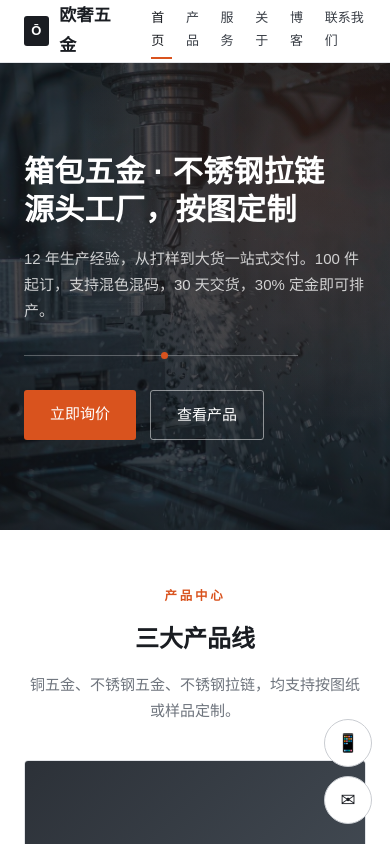
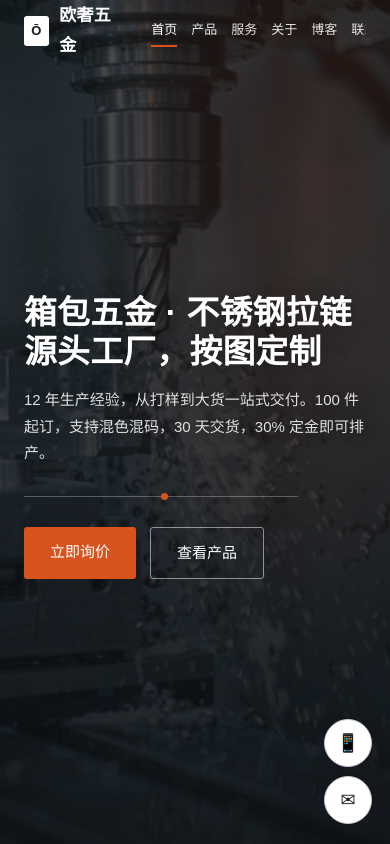
Before and after one commit to osheaccessories/oshe.cn, a plain HTML site: page index.html in a window 390 px wide. Shown: the top 844 px of the page. Drawn offline with Linux system fonts and the light colour scheme.

Commit message:
图片更新

```diff
--- a/assets/style.css
+++ b/assets/style.css
@@ -32,7 +32,20 @@ img{max-width:100%;display:block;}
 .wrap{max-width:1080px;margin:0 auto;padding:0 24px;}
 
 /* ── 导航 ─────────────────────────────────── */
+/* ── 导航：内页白底 sticky；首页透明叠加首图，下滑变白底 ────────── */
 .nav{position:sticky;top:0;z-index:100;background:#fff;border-bottom:1px solid var(--line);}
+.nav--home{position:fixed;left:0;right:0;background:transparent;border-bottom-color:transparent;transition:background .25s ease,box-shadow .25s ease,border-color .25s ease;}
+.nav--home .brand{color:#fff;}
+.nav--home .brand-mark{background:#fff;color:var(--ink);}
+.nav--home .nav-links a{color:rgba(255,255,255,.88);}
+.nav--home .nav-links a:hover{color:#fff;}
+.nav--home .nav-links a.on{color:#fff;border-bottom-color:var(--accent);}
+.nav--home.scrolled,.nav.scrolled{background:#fff;border-bottom-color:var(--line);box-shadow:0 1px 10px rgba(0,0,0,.07);}
+.nav--home.scrolled .brand,.nav.scrolled .brand{color:var(--ink);}
+.nav--home.scrolled .brand-mark,.nav.scrolled .brand-mark{background:var(--ink);color:#fff;}
+.nav--home.scrolled .nav-links a,.nav.scrolled .nav-links a{color:var(--ink-2);}
+.nav--home.scrolled .nav-links a:hover,.nav.scrolled .nav-links a:hover{color:var(--ink);}
+.nav--home.scrolled .nav-links a.on,.nav.scrolled .nav-links a.on{color:var(--ink);border-bottom-color:var(--accent);}
 .nav-in{max-width:1080px;margin:0 auto;padding:0 24px;height:62px;display:flex;align-items:center;gap:34px;}
 .brand{display:flex;align-items:center;gap:10px;font-weight:700;font-size:17px;letter-spacing:.02em;}
 .brand-mark{width:30px;height:30px;background:var(--ink);color:#fff;display:flex;align-items:center;justify-content:center;font-size:13px;border-radius:3px;}
@@ -48,22 +61,24 @@ img{max-width:100%;display:block;}
 }
 
 /* ── Hero（深色工业大图风） ────────────────── */
+/* ── Hero（满屏工业大图，对标参考站） ────────── */
 .hero{
-  background:linear-gradient(115deg,var(--hero-1) 0%,var(--hero-2) 60%,#2a3038 100%);
-  color:#fff;padding:clamp(90px,16vw,170px) 0;
+  min-height:100svh;display:flex;align-items:center;
+  background:linear-gradient(180deg,rgba(14,17,20,.5) 0%,rgba(14,17,20,.78) 100%),
+             url(/images/cnc-machining.jpg) center 45%/cover no-repeat;
+  background-color:var(--hero-1);
+  color:#fff;padding:120px 0 90px;
   position:relative;overflow:hidden;
 }
-/* 照片占位：拿到真实车间照片后，把 .hero 背景换成
-   background:url(/images/hero.jpg) center/cover;  并保留一层深色遮罩保证文字可读 */
 .hero::after{content:"";position:absolute;inset:0;
   background:radial-gradient(ellipse at 80% 20%,rgba(217,83,30,.14),transparent 55%);}
 .hero .wrap{position:relative;z-index:1;}
-.hero h1{font-size:clamp(30px,5.4vw,52px);font-weight:700;line-height:1.28;letter-spacing:.01em;}
-.hero p{margin-top:16px;font-size:clamp(15px,2.2vw,18px);color:rgba(255,255,255,.78);max-width:560px;}
+.hero h1{font-size:clamp(38px,7vw,74px);font-weight:700;line-height:1.2;letter-spacing:.01em;text-shadow:0 2px 24px rgba(0,0,0,.35);}
+.hero p{margin-top:24px;font-size:clamp(16px,2.3vw,24px);color:rgba(255,255,255,.86);max-width:660px;text-shadow:0 1px 14px rgba(0,0,0,.35);}
 .hero-rule{margin-top:30px;height:1px;width:min(520px,80%);background:rgba(255,255,255,.28);position:relative;}
 .hero-rule::after{content:"";position:absolute;left:50%;top:-3px;width:7px;height:7px;background:var(--accent);border-radius:50%;}
-.hero-cta{margin-top:34px;display:flex;gap:14px;flex-wrap:wrap;}
-.btn{display:inline-block;padding:11px 26px;font-size:15px;border-radius:3px;cursor:pointer;border:0;font-family:inherit;}
+.hero-cta{margin-top:44px;display:flex;gap:14px;flex-wrap:wrap;}
+.btn{display:inline-block;padding:13px 34px;font-size:16px;border-radius:3px;cursor:pointer;border:0;font-family:inherit;}
 .btn-accent{background:var(--accent);color:#fff;}
 .btn-accent:hover{background:var(--accent-hover);}
 .btn-ghost{border:1px solid rgba(255,255,255,.5);color:#fff;background:transparent;}
@@ -241,8 +256,22 @@ a.fp-num:hover{color:var(--accent);}
 .quote .who b{color:var(--ink);font-size:13.5px;}
 
 /* ── 实拍图升级：Hero / 横幅 / 博客缩略图 ────────── */
-.hero{background:linear-gradient(rgba(17,20,24,.76),rgba(17,20,24,.76)),url(/images/cnc-machining.jpg) center/cover;}
 .banner--photo{background:linear-gradient(rgba(17,20,24,.8),rgba(17,20,24,.82)),url(/images/banner-grinding.jpg) center/cover;}
 .blog-item{padding:0;}
 .blog-thumb{width:100%;height:150px;object-fit:cover;display:block;border-radius:4px 4px 0 0;}
 .blog-body{padding:20px 24px 24px;}
+
+/* ── Hero 移动端用轻量版大图，避免小屏加载 200KB ────────── */
+@media(max-width:760px){
+  .hero{background-image:linear-gradient(180deg,rgba(14,17,20,.76) 0%,rgba(14,17,20,.9) 100%),url(/images/cnc-machining-sm.jpg);}
+}
+
+/* ── 移动端满屏 hero 微调 ────────── */
+@media(max-width:760px){
+  .hero{padding:100px 0 72px;}
+  .hero h1{font-size:clamp(28px,8.4vw,36px);}
+  .hero p{font-size:15px;margin-top:16px;}
+  .hero-cta{margin-top:30px;}
+  .btn{padding:12px 26px;font-size:15px;}
+  .nav--home .nav-links a{white-space:nowrap;}
+}
--- a/index.html
+++ b/index.html
@@ -19,7 +19,7 @@
 <link rel="stylesheet" href="/assets/style.css">
 </head>
 <body>
-<header class="nav">
+<header class="nav nav--home">
   <div class="nav-in">
     <a class="brand" href="/"><span class="brand-mark">Ō</span>欧奢五金</a>
     <nav class="nav-links">
@@ -208,6 +208,12 @@
 </div>
 <script>
 (function(){
+  var nav=document.querySelector('.nav');
+  if(nav){
+    var navFn=function(){ nav.classList.toggle('scrolled',(window.scrollY||document.documentElement.scrollTop||0)>40); };
+    window.addEventListener('scroll',navFn,{passive:true});
+    navFn();
+  }
   var bar=document.querySelector('.float'); if(!bar) return;
   bar.addEventListener('click',function(e){
     var btn=e.target.closest('.float-btn');
```
Also changed, not shown: about/index.html (+6 -0 lines), blog/index.html (+6 -0 lines), contact/index.html (+6 -0 lines), products/brass-hardware/index.html (+6 -0 lines), products/index.html (+6 -0 lines), products/stainless-hardware/index.html (+6 -0 lines), products/zipper/index.html (+6 -0 lines), services/index.html (+6 -0 lines).
